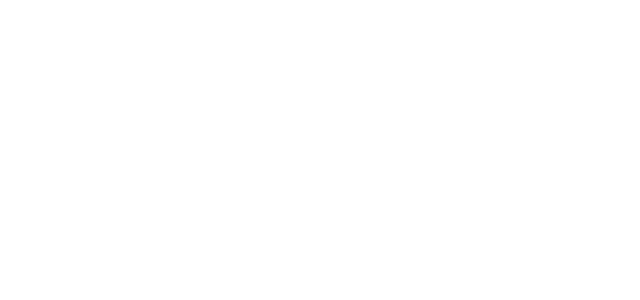
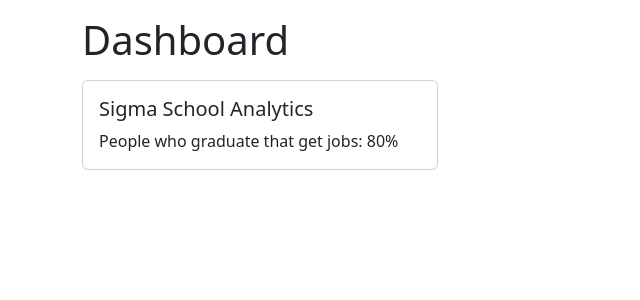
Before and after one commit to happyharis/login-app-sigma, a React (Vite) app: page /dashboard in a window 1280 px wide. Before the commit this address had no page. Shown: the top 300 px of the page, without its empty margins (0-640 px from the left). Built offline with nearby package versions, Linux system fonts and the light colour scheme.

Commit message:
Add dashboard

```diff
--- a/src/App.jsx
+++ b/src/App.jsx
@@ -2,6 +2,7 @@
 import { BrowserRouter, Route, Routes } from "react-router-dom";
 import Home from "./pages/Home";
 import Login from "./pages/Login";
+import Dashboard from "./pages/Dashboard";
 
 export default function App() {
   return (
@@ -9,6 +10,7 @@
       <Routes>
         <Route element={<Home />} path="/" />
         <Route element={<Login />} path="/login" />
+        <Route element={<Dashboard />} path="/dashboard" />
       </Routes>
     </BrowserRouter>
   );
--- /dev/null
+++ b/src/pages/Dashboard.jsx
@@ -0,0 +1,19 @@
+import { Card, Col, Container, Row } from "react-bootstrap";
+
+export default function Dashboard() {
+  return (
+    <Container>
+      <h1 className="my-3">Dashboard</h1>
+      <Row>
+        <Col md={4}>
+          <Card>
+            <Card.Body>
+              <Card.Title>Sigma School Analytics</Card.Title>
+              <Card.Text>People who graduate that get jobs: 80%</Card.Text>
+            </Card.Body>
+          </Card>
+        </Col>
+      </Row>
+    </Container>
+  );
+}
```
